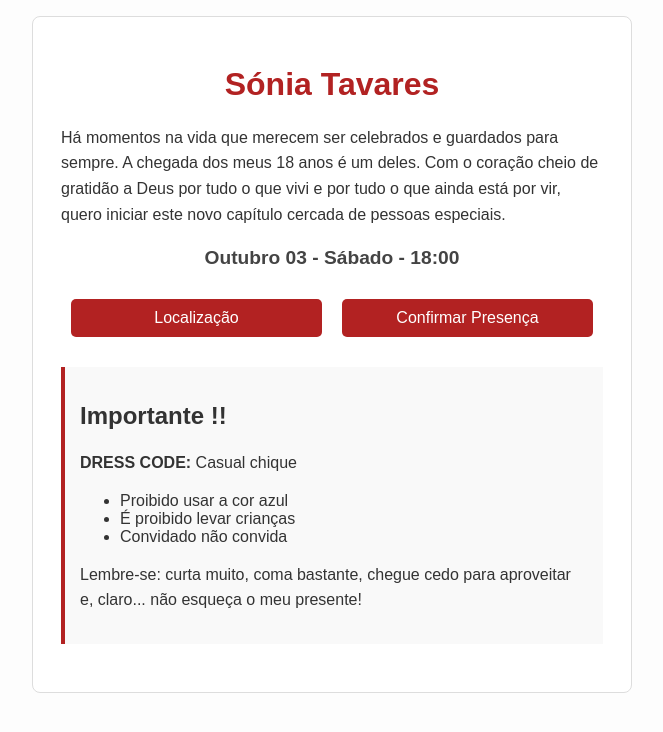
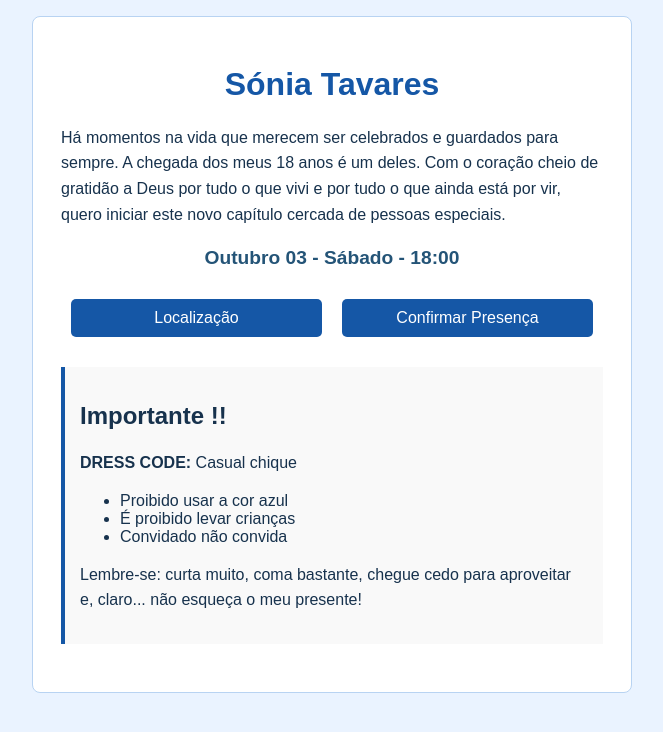
Before and after one commit to Eutico-7/Festa_Sonia, a plain HTML site: page index.html in a window 1280 px wide. Shown: the whole page, without its empty margins (308-971 px from the left). Drawn offline with Linux system fonts and the light colour scheme.

Commit message:
Use blue and white invitation theme

```diff
--- a/index.html
+++ b/index.html
@@ -12,8 +12,8 @@
     }
     body {
       font-family: Arial, sans-serif;
-      background: #fdfdfd;
-      color: #333;
+      background: #eaf3ff;
+      color: #17324d;
       margin: 0;
       padding: 16px;
     }
@@ -22,12 +22,12 @@
       margin: 0 auto;
       padding: clamp(16px, 4vw, 28px);
       background: #fff;
-      border: 1px solid #ddd;
+      border: 1px solid #b8d3f2;
       border-radius: 8px;
     }
     h1 {
       text-align: center;
-      color: #b22222;
+      color: #1557a6;
     }
     .section {
       margin: 20px 0;
@@ -39,7 +39,7 @@
       text-align: center;
       font-size: clamp(1rem, 3vw, 1.2em);
       font-weight: bold;
-      color: #444;
+      color: #245477;
     }
     .links {
       display: flex;
@@ -53,18 +53,18 @@
       flex: 1 1 180px;
       margin: 10px;
       padding: 10px 15px;
-      background: #b22222;
+      background: #1557a6;
       color: #fff;
       text-decoration: none;
       border-radius: 5px;
     }
     .links a:hover {
-      background: #8b1a1a;
+      background: #0b3d7a;
     }
     .rules {
       background: #f9f9f9;
       padding: 15px;
-      border-left: 4px solid #b22222;
+      border-left: 4px solid #1557a6;
     }
     @media (max-width: 420px) {
       .links a {
```
Also changed, not shown: home.html (+6 -1 lines).
